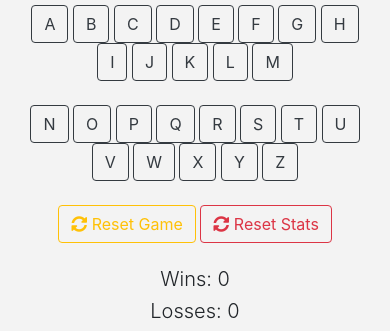
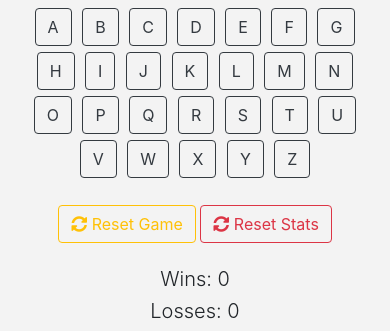
Before and after one commit to amichaeel/hangman, a plain HTML site: page index.html in a window 390 px wide. Shown: the part 628-959 px from the top of the page. Drawn offline with nearby package versions, Linux system fonts and the light colour scheme.

Commit message:
fixed viewport for mobile devices

```diff
--- a/assets/css/styles.css
+++ b/assets/css/styles.css
@@ -42,6 +42,11 @@ header {
     color: darkred;
 }
 
+.letters {
+    margin: 3px
+}
+
+
 #title {
     text-align: center;
 }
--- a/index.html
+++ b/index.html
@@ -13,6 +13,7 @@
     <!--Local CSS-->
     <link rel='stylesheet' href='assets/css/styles.css'>
     <link rel='shortcut icon' type='image/x-icon' href='assets/img/favicon.ico'>
+    <meta name="viewport" content="initial-scale = 1.0,maximum-scale = 1.0" />
 </head>
 <body>
 <div class="container-fluid header">
@@ -51,7 +52,7 @@
     </div>
 
     <div class="row">
-        <div id="letters" class="col-12 center">
+        <div id="letters" class="col-lg-6 center">
             <button type="button" id="letter1" class="letters btn btn-outline-dark">A</button>
             <button type="button" id="letter2" class="letters btn btn-outline-dark">B</button>
             <button type="button" id="letter3" class="letters btn btn-outline-dark">C</button>
@@ -65,8 +66,6 @@
             <button type="button" id="letter11" class="letters btn btn-outline-dark">K</button>
             <button type="button" id="letter12" class="letters btn btn-outline-dark">L</button>
             <button type="button" id="letter13" class="letters btn btn-outline-dark">M</button>
-            <br>
-            <br>
             <button type="button" id="letter14" class="letters btn btn-outline-dark">N</button>
             <button type="button" id="letter15" class="letters btn btn-outline-dark">O</button>
             <button type="button" id="letter16" class="letters btn btn-outline-dark">P</button>
```
